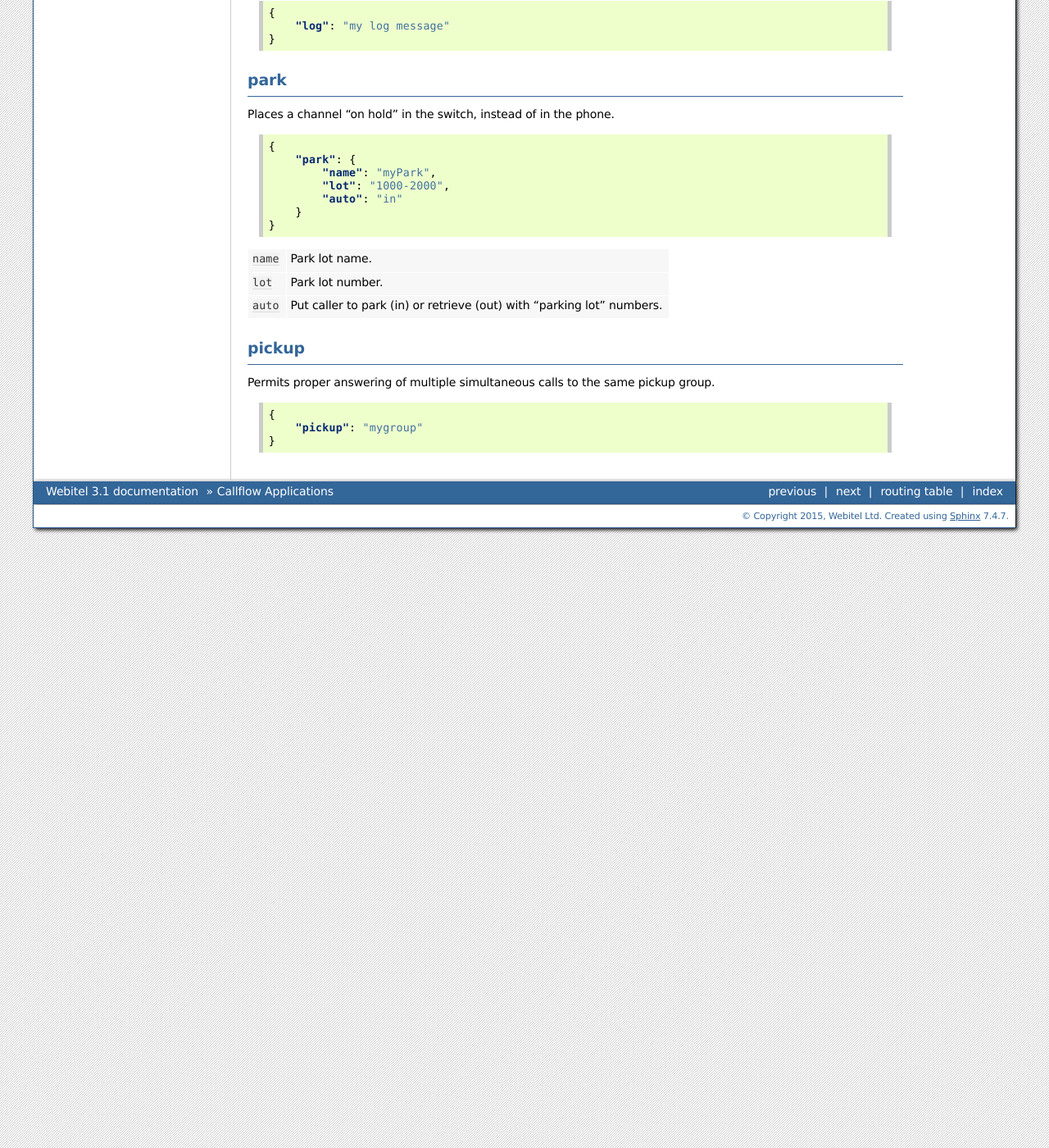
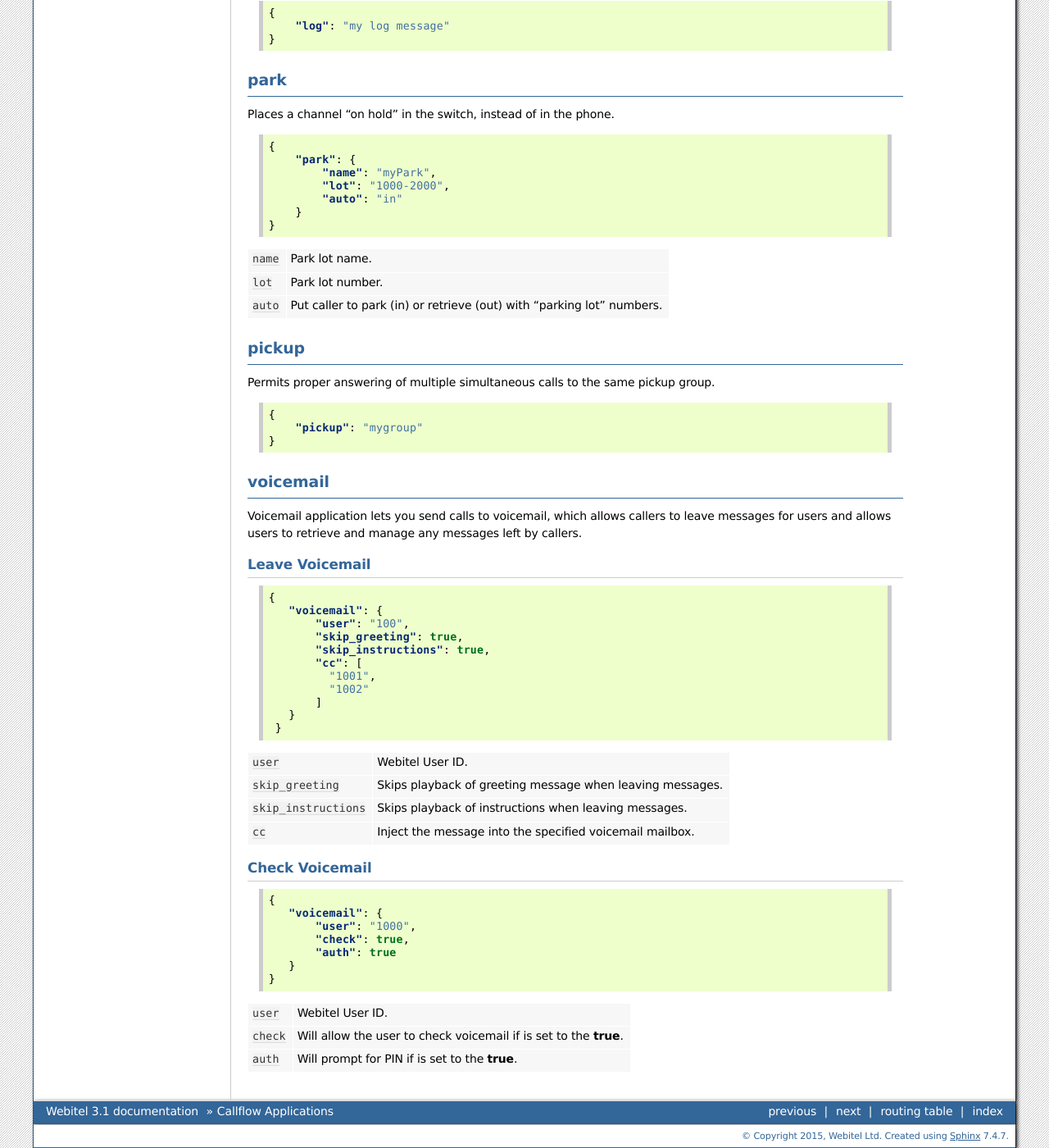
Before and after one commit to webitel/docs-en, a Sphinx documentation site: the page built from source/acr-applications.rst, in a window 1280 px wide and 1400 px high, scrolled down 3708 px. Shown: the whole window at 82% size. Built offline with Sphinx 7.4.7, drawn with Linux system fonts in a browser that asks for light colours; some of the changed text lies outside the part shown.

Commit message:
added voicemail application

```diff
--- a/source/acr-applications.rst
+++ b/source/acr-applications.rst
@@ -285,3 +285,56 @@ Permits proper answering of multiple simultaneous calls to the same pickup group
     {
         "pickup": "mygroup"
     }
+
+voicemail
+---------
+
+Voicemail application lets you send calls to voicemail, which allows callers to leave messages for users and allows users to retrieve and manage any messages left by callers.
+
+Leave Voicemail
++++++++++++++++
+
+.. code-block:: json
+
+   {
+      "voicemail": {
+          "user": "100",
+          "skip_greeting": true,
+          "skip_instructions": true,
+          "cc": [
+            "1001",
+            "1002"
+          ]
+      }
+    }
+
++-----------------------+------------------------------------------------------------------------+
+| ``user``              | Webitel User ID.                                                       |
++-----------------------+------------------------------------------------------------------------+
+| ``skip_greeting``     | Skips playback of greeting message when leaving messages.              |
++-----------------------+------------------------------------------------------------------------+
+| ``skip_instructions`` | Skips playback of instructions when leaving messages.                  |
++-----------------------+------------------------------------------------------------------------+
+| ``cc``                | Inject the message into the specified voicemail mailbox.               |
++-----------------------+------------------------------------------------------------------------+
+
+Check Voicemail
++++++++++++++++
+
+.. code-block:: json
+
+   {
+      "voicemail": {
+          "user": "1000",
+          "check": true,
+          "auth": true
+      }
+   }
+
++-----------------------+------------------------------------------------------------------------+
+| ``user``              | Webitel User ID.                                                       |
++-----------------------+------------------------------------------------------------------------+
+| ``check``             | Will allow the user to check voicemail if is set to the **true**.      |
++-----------------------+------------------------------------------------------------------------+
+| ``auth``              | Will prompt for PIN if is set to the **true**.                         |
++-----------------------+------------------------------------------------------------------------+
--- a/source/index.rst
+++ b/source/index.rst
@@ -35,6 +35,5 @@ Miscellaneous
 Links
 =====
 
-* :ref:`search`
 * `Webitel Customer Support Portal <https://my.webitel.com/servicedesk/customer/portal/1/group/31>`_
 * `Worldwide Frequencies and Cadences Listed by ITU-T <http://www.itu.int/dms_pub/itu-t/opb/sp/T-SP-E.180-2010-PDF-E.pdf>`_
```
